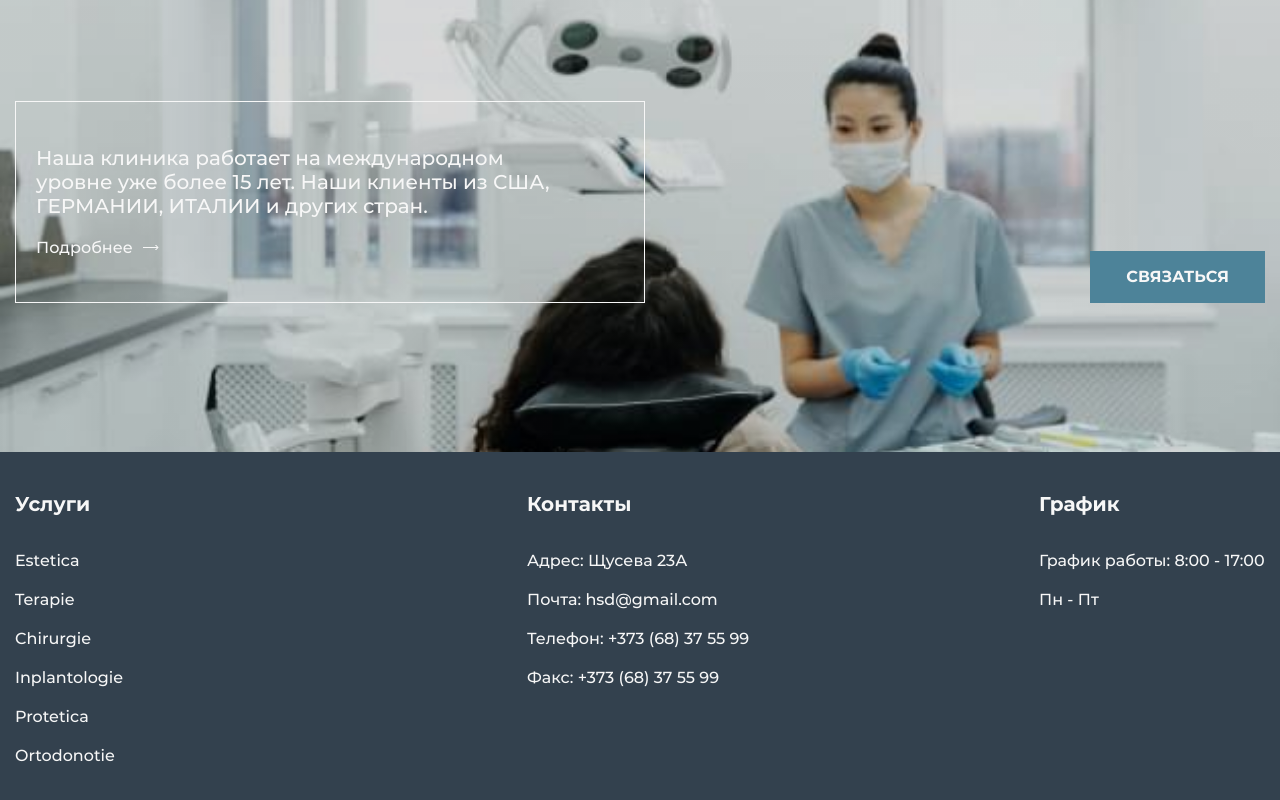
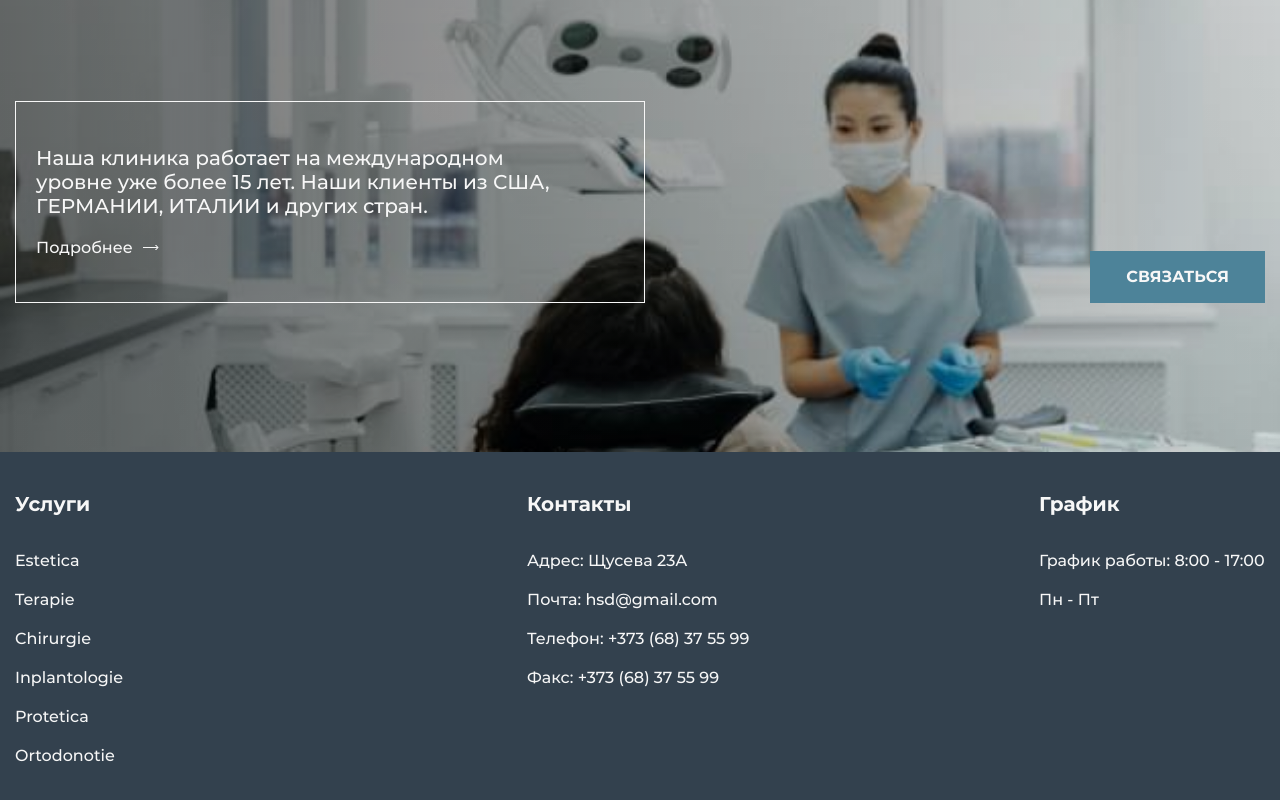
Before and after one commit to colocolov/dental2, a website: page dental2/index.html in a window 1280 px wide. Shown: the part 2896-3696 px from the top of the page. Drawn offline with Linux system fonts and the light colour scheme.

Commit message:
fix in home

```diff
--- a/dental2/index.html
+++ b/dental2/index.html
@@ -252,10 +252,10 @@
     <div class="footer__part">
       <h3 class="footer__head">Контакты</h3>
       <div class="footer__list">
-        <p class="footer__item">Адрес: Щусева 23А</p>
-        <p class="footer__item">Почта: hsd@gmail.com</p>
-        <p class="footer__item">Телефон: +373 (68) 37 55 99</p>
-        <p class="footer__item">Факс: +373 (68) 37 55 99</p>
+        <p class="footer__item">Адрес: <a href="#!">Щусева 23А</a></p>
+        <p class="footer__item">Почта: <a href="#!">hsd@gmail.com</a></p>
+        <p class="footer__item">Телефон: <a href="#!">+373 (68) 37 55 99</a></p>
+        <p class="footer__item">Факс: <a href="#!">+373 (68) 37 55 99</a></p>
       </div>
     </div>
     <!-- /.footer__item -->
--- a/src/sass/components/_footer.sass
+++ b/src/sass/components/_footer.sass
@@ -22,5 +22,22 @@
 
   // .footer__item
   &__item
+    transition: color 0.3s ease
     &:not(:last-child)
       margin-bottom: 19px
+    a
+      position: relative
+      &::before
+        position: absolute
+        content: ''
+        display: block
+        bottom: -6px
+        left: 0
+        width: 0%
+        height: 1px
+        background-color: $white
+        transition: width 0.5s ease
+      @media (any-hover: hover)
+        &:hover
+          &::before
+            width: 100%
--- a/src/sass/components/home/_about.sass
+++ b/src/sass/components/home/_about.sass
@@ -18,6 +18,15 @@
   &__wrap
     height: 500px
     position: relative
+    &::before
+      content: ''
+      position: absolute
+      top: 0
+      left: 0
+      width: 100%
+      height: 100%
+      background: linear-gradient(90deg, rgba(0, 0, 0, 0.5) 0%, rgba(0, 0, 0, 0) 100%)
+      z-index: 1
 
   // .about__img
   &__img
--- a/src/sass/components/home/_personal.sass
+++ b/src/sass/components/home/_personal.sass
@@ -16,9 +16,21 @@
     &-wrap
   // .personal__slide
   &__slide
+    position: relative
     height: 700px
     position: relative
     box-sizing: border-box
+    &::before
+      content: ''
+      position: absolute
+      top: 0
+      left: 0
+      width: 100%
+      height: 100%
+      background: linear-gradient(90deg, rgba($black, 0.8) 0%, rgba($black, 0) 100%)
+      opacity: 0.3
+      z-index: 1
+
   // .personal__img
   &__img
     position: absolute
```
Also changed, not shown: dental2/contacts.html (+4 -4 lines), src/html/footer.html (+4 -4 lines), dental2/css/style.css, dental2/css/style.min.css.
